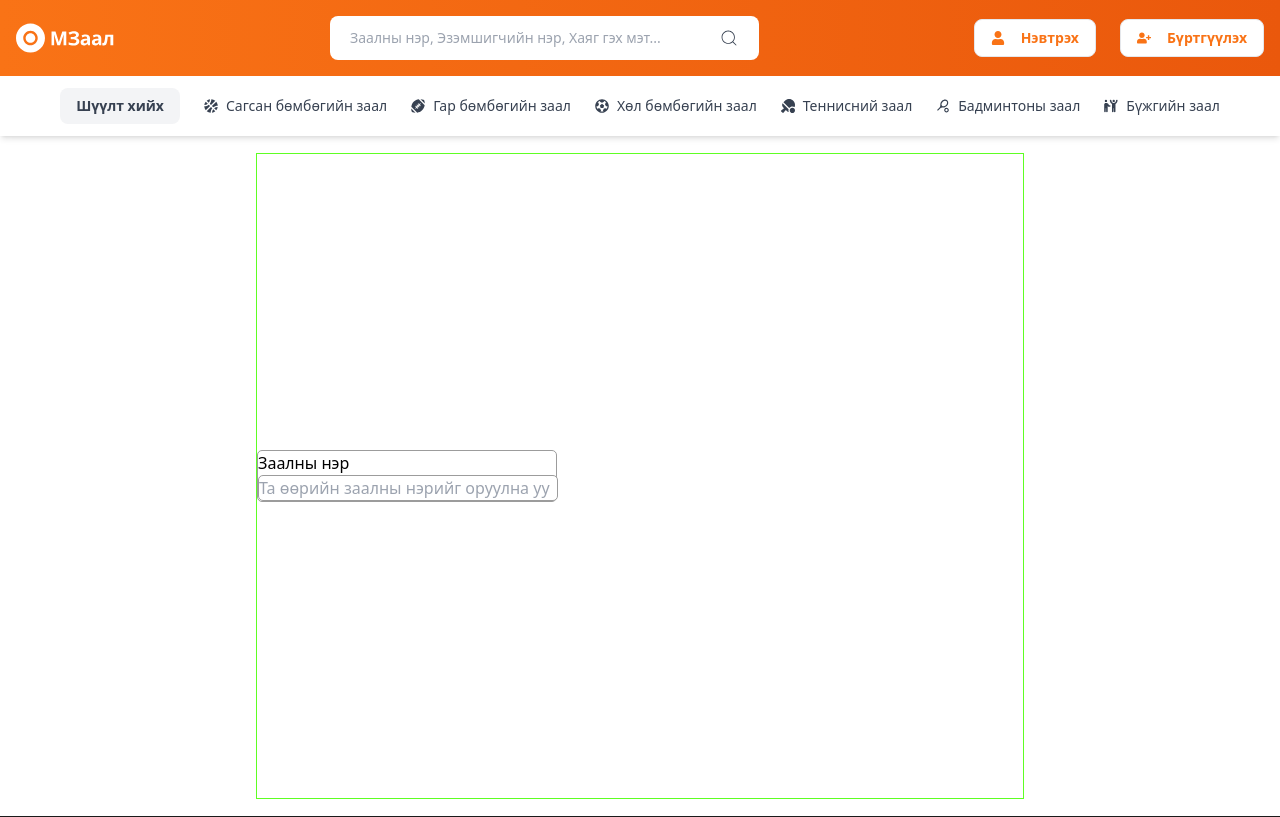
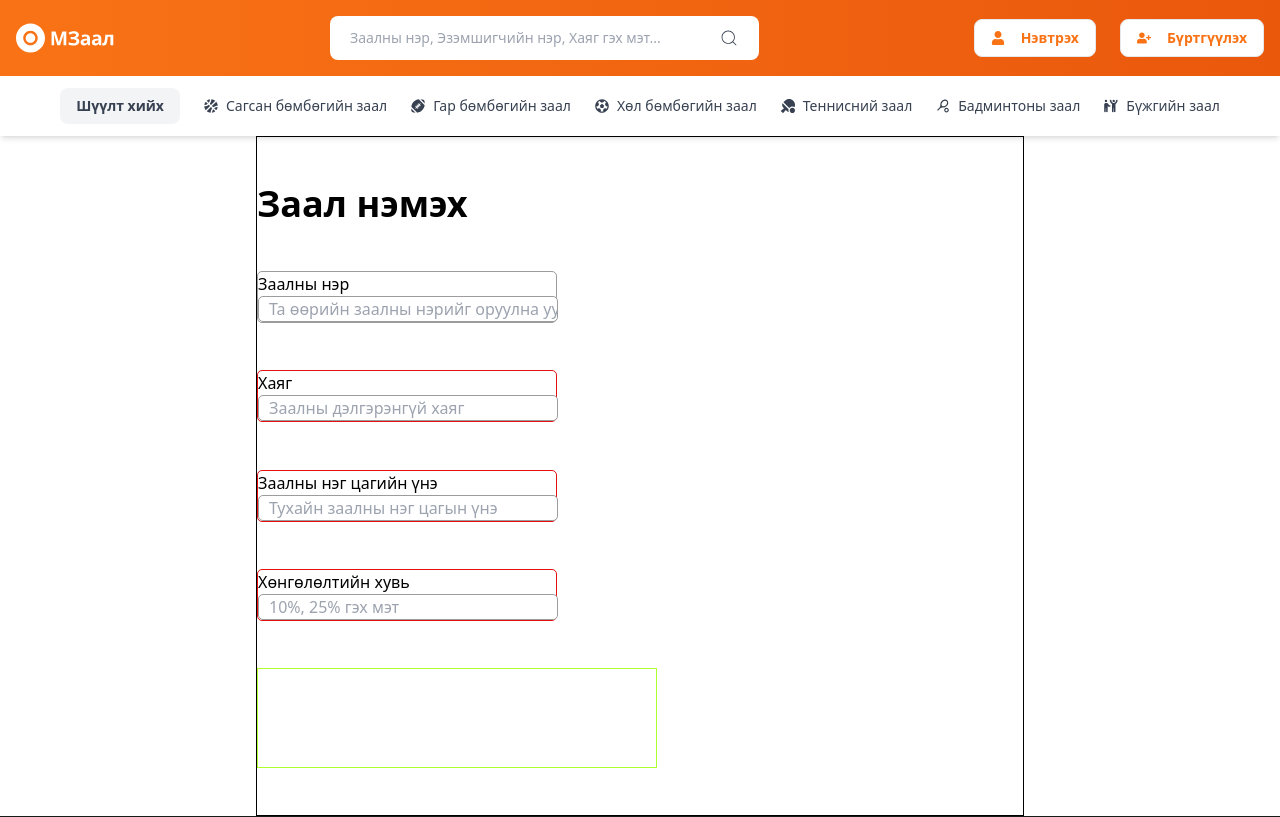
Before and after one commit to MZaalmn/mzaal_client, a React (Create React App) app: page /askLogin-or-register in a window 1280 px wide. Shown: the top 817 px of the page. Built offline with nearby package versions, Linux system fonts and the light colour scheme.

Commit message:
Заал нэмэх хэсэгт өөрчлөлт оруулав

```diff
--- a/src/Css_files/AskLoginOrRegister.css
+++ b/src/Css_files/AskLoginOrRegister.css
@@ -18,10 +18,10 @@ body {
   display: flex;
   flex-direction: column;
   align-items: baseline;
-  justify-content: center;
-  height: 95%;
+  justify-content: space-evenly;
+  height: 100%;
   width: 60%;
-  border: 1px solid rgb(94, 255, 35);
+  border: 1px solid rgb(0, 0, 0);
 }
 
 .zaalnii_ner
@@ -32,6 +32,40 @@ body {
   width: 300px;
   border: 1px solid rgb(156, 156, 156);
   border-radius: 5px;
+}
 
 
+.hayg
+{
+  display: flex;
+  flex-direction: column;
+  align-items: first baseline;
+  width: 300px;
+  border: 1px solid rgb(226, 16, 16);
+  border-radius: 5px;
 }
+
+
+input.zaalnii_ner::placeholder {
+  padding-left: 10px; /* Adjust the value to move the placeholder text */
+}
+
+.checkbox_container
+{
+  display: flex;
+  flex-direction: row;
+  align-items: center;
+  justify-content: center;
+  border: 1px solid greenyellow;
+  height: 100px;
+  width: 400px;
+}
+
+
+.basket_ball_container
+{
+  display: flex;
+  flex-direction: column;
+  align-items: center;
+  justify-content: space-between;
+}
--- a/src/pages/AskLogin_or_Register.js
+++ b/src/pages/AskLogin_or_Register.js
@@ -15,6 +15,7 @@ const AskLoginOrRegister = () => {
 
 
                 <form className="small_container">
+                    <h1 className="text-4xl font-bold">Заал нэмэх</h1>
 
                     <div className='zaalnii_ner'>
                         <h2>Заалны нэр</h2>
@@ -24,6 +25,53 @@ const AskLoginOrRegister = () => {
                             type="text"
                             required
                         />
+                    </div>
+
+
+
+
+                    <div className='hayg'>
+                        <h2>Хаяг</h2>
+                        <input
+                            className='zaalnii_ner'
+                            placeholder='Заалны дэлгэрэнгүй хаяг'
+                            type="text"
+                            required
+                        />
+                    </div>
+
+
+
+
+
+
+
+                    <div className='hayg'>
+                        <h2>Заалны нэг цагийн үнэ</h2>
+                        <input
+                            className='zaalnii_ner'
+                            placeholder='Тухайн заалны нэг цагын үнэ'
+                            type="text"
+                            required
+                        />
+                    </div>
+
+
+
+
+
+                    <div className='hayg'>
+                        <h2>Хөнгөлөлтийн хувь</h2>
+                        <input
+                            className='zaalnii_ner'
+                            placeholder='10%, 25% гэх мэт'
+                            type="text"
+                            required
+                        />
+                    </div>
+
+                    <div className="checkbox_container">
+
                     </div>
 
 
```
